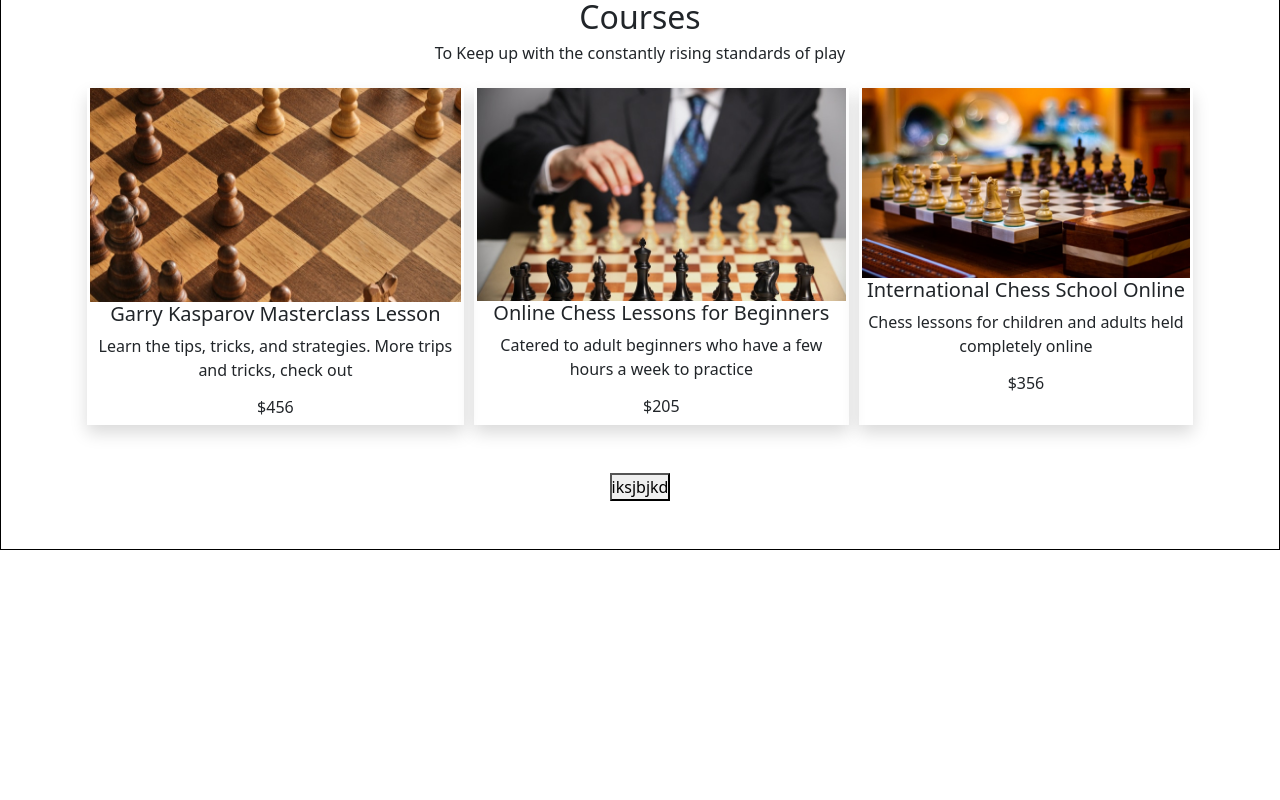
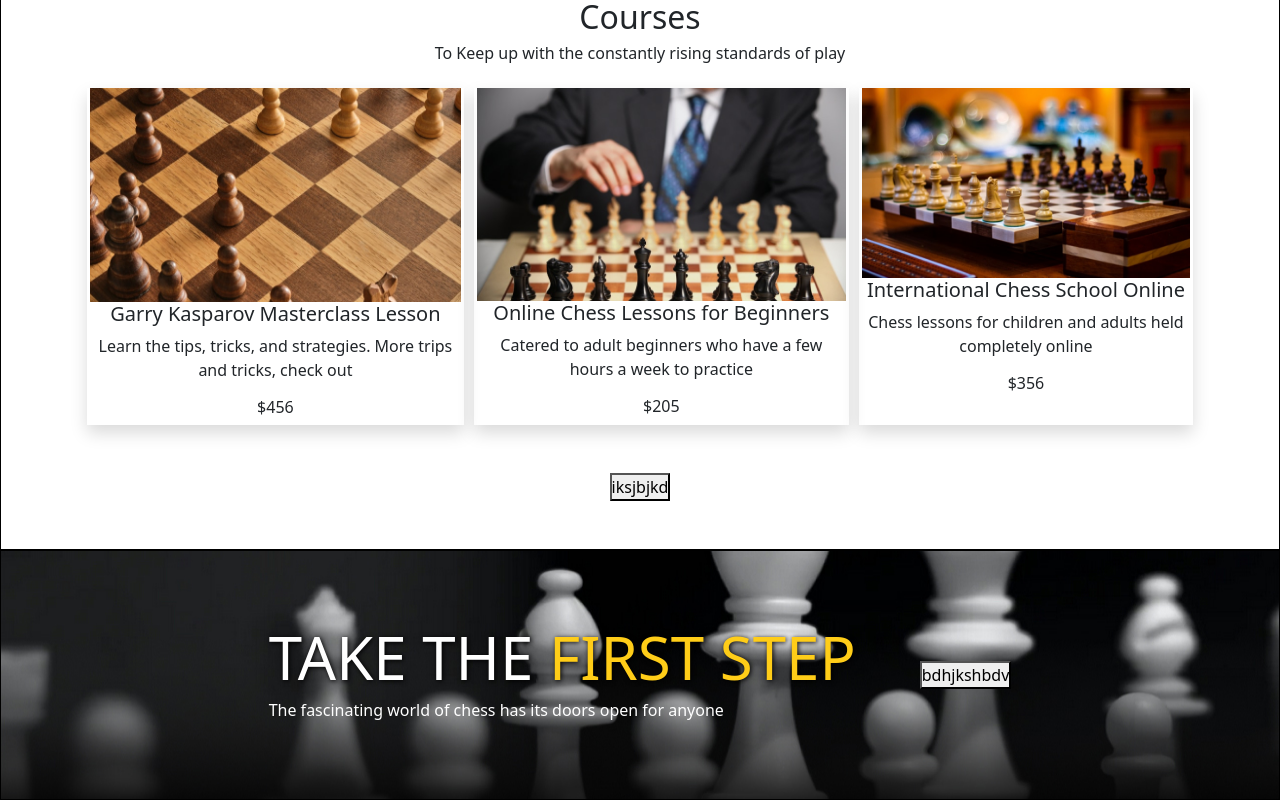
Before and after one commit to antonionovelli92/proj-html-vuejs, a Vue app: page / in a window 1280 px wide. Shown: the part 1593-2393 px from the top of the page. Before the commit the page ends 2143 px from the top, so only its background shows below. Built offline with nearby package versions, Linux system fonts and the light colour scheme.

Commit message:
add secton 'first'

```diff
--- a/src/components/AppMain.vue
+++ b/src/components/AppMain.vue
@@ -2,9 +2,10 @@
 import SectionService from './_SectionService.vue';
 import SectionPlay from './_SectionPlay.vue';
 import SectionCourses from './_SectionCourses.vue';
+import SectionFirst from './_SectionFirst.vue';
 export default {
     name: 'AppMain',
-    components: { SectionService, SectionPlay, SectionCourses },
+    components: { SectionService, SectionPlay, SectionCourses, SectionFirst },
     data() {
         return
     }
@@ -17,6 +18,7 @@
         <section-service></section-service>
         <section-play></section-play>
         <section-courses></section-courses>
+        <section-first></section-first>
     </main>
 
 </template>
--- /dev/null
+++ b/src/components/_SectionFirst.vue
@@ -0,0 +1,50 @@
+<script>
+export default {
+    name: 'SectionFirst',
+}
+</script>
+
+<template>
+    <section id="firstStep">
+        <div class="content conteiner d-flex justify-content-center align-items-center">
+            <div class="content-text">
+                <h3>TAKE THE <span>FIRST STEP</span></h3>
+                <h6>The fascinating world of chess has its doors open for anyone</h6>
+            </div>
+            <button>bdhjkshbdv</button>
+
+        </div>
+
+    </section>
+</template>
+
+<style scoped lang="scss">
+@use '../assets/sass/partials/variables' as*;
+
+#firstStep {
+    background-image: url('../assets/img/mt-2236-home-bg2.jpg');
+    width: 100%;
+    min-height: 40px;
+    color: white;
+
+    .content {
+        margin: 70px auto;
+
+        h3 {
+            text-shadow: 1px 1px 5px black;
+            font-size: 60px;
+            margin-right: 4rem;
+
+            span {
+                color: $yellow;
+            }
+        }
+
+        h6 {
+            font-weight: lighter;
+        }
+
+    }
+
+}
+</style>
```
